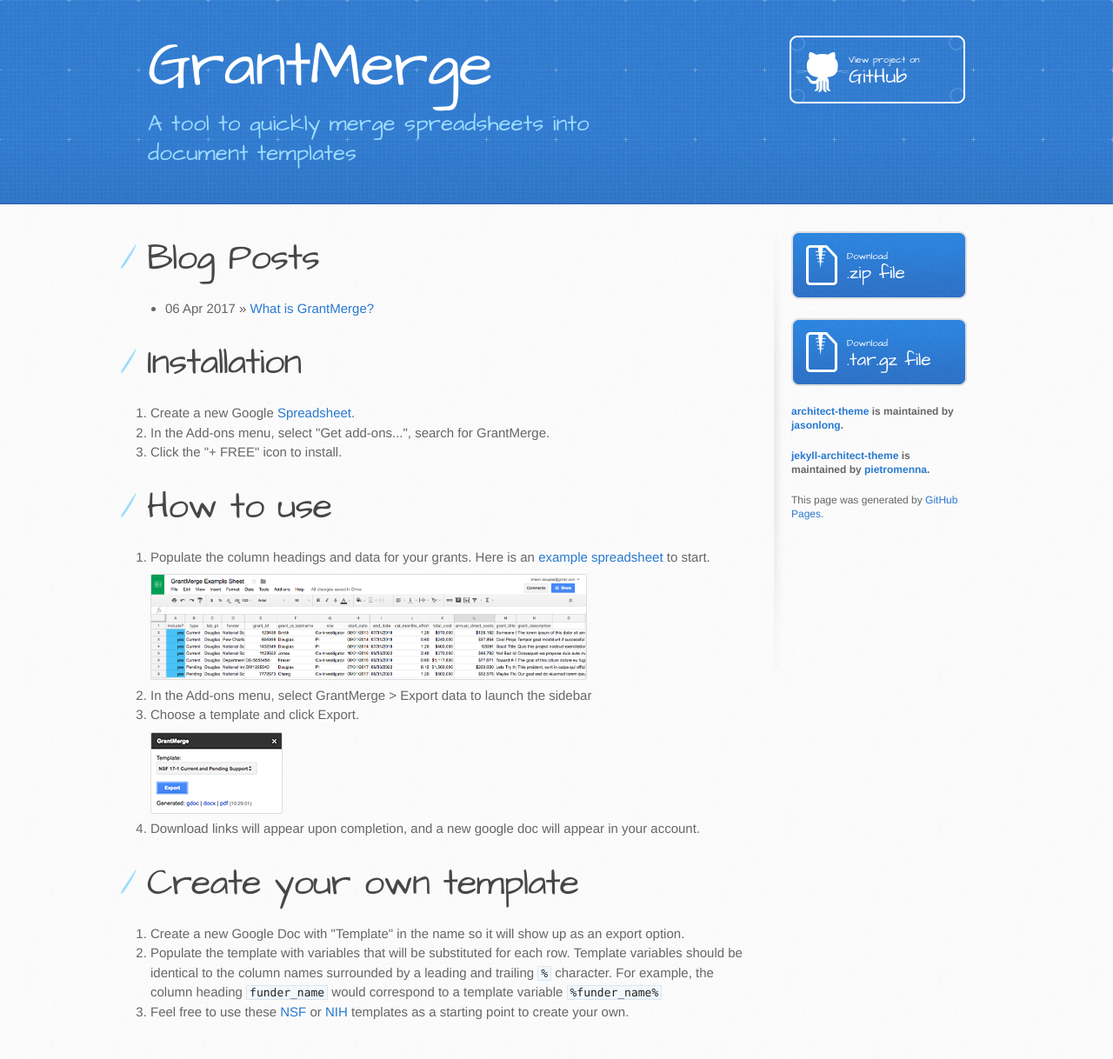
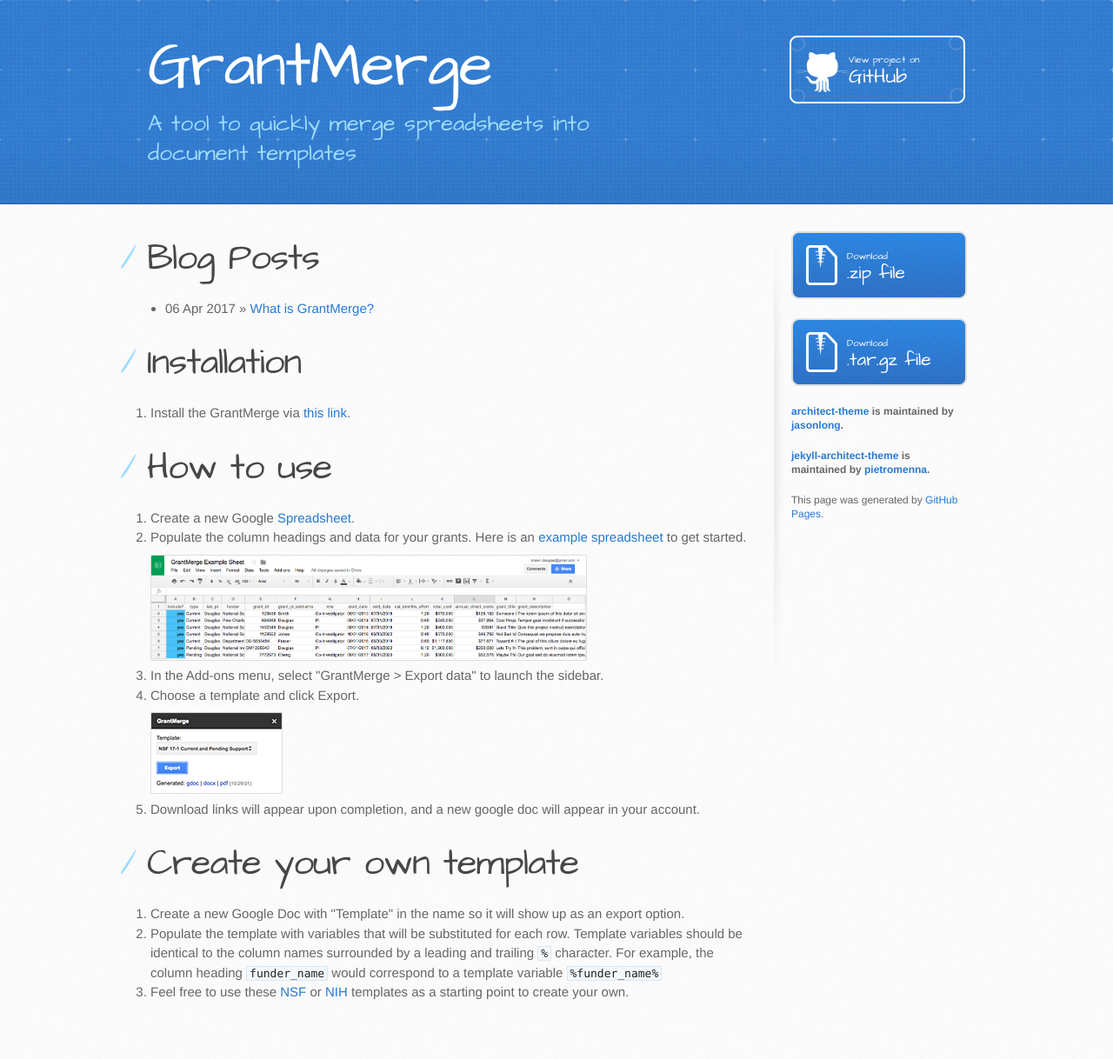
Before and after one commit to douglaslab/grantmerge, a Jekyll site: the page built from docs/index.html, in a window 1280 px wide. Shown: the whole page at 87% size. Built offline with Jekyll 4.4.1, drawn with Linux system fonts in a browser that asks for light colours; after the commit the page ends 1195 px from its top, so only the background shows below that.

Commit message:
add install url

```diff
--- a/docs/index.html
+++ b/docs/index.html
@@ -14,22 +14,20 @@
   <h1 class="page-heading">Installation</h1>
 
   <ol>
-    <li>Create a new Google <a target='_new' href='https://docs.google.com/spreadsheets/u/0/'>Spreadsheet</a>.</li>
-    <li>In the Add-ons menu, select "Get add-ons...", search for GrantMerge.</li>
-    <li>Click the "+ FREE" icon to install.</li>
+    <li>Install the GrantMerge via <a target='_new' href="https://chrome.google.com/webstore/detail/grantmerge/fcgpikfclacdnbkcndfofdbmnkolnoig?utm_source=permalink">this link</a>.
   </ol>
 
   <h1 class="page-heading">How to use</h1>
 
   <ol>
-   <li>Populate the column headings and data for your grants. Here is an <a target="_new" href="https://docs.google.com/spreadsheets/d/1lo7l_PduM2rQZnKY-Ov8byefNmvy4iNIr3cV-AKxcd0/edit?usp=sharing">example spreadsheet</a> to start.
+    <li>Create a new Google <a target='_new' href='https://docs.google.com/spreadsheets/u/0/'>Spreadsheet</a>.</li>
+    <li>Populate the column headings and data for your grants. Here is an <a target="_new" href="https://docs.google.com/spreadsheets/d/1lo7l_PduM2rQZnKY-Ov8byefNmvy4iNIr3cV-AKxcd0/edit?usp=sharing">example spreadsheet</a> to get started.
     <a target='_new' href='https://docs.google.com/spreadsheets/d/1lo7l_PduM2rQZnKY-Ov8byefNmvy4iNIr3cV-AKxcd0/edit?usp=sharing'><img class="thumb" src='./images/populated-sheet.png'></a>
    </li>
-   <li>In the Add-ons menu, select GrantMerge > Export data to launch the sidebar</li>
+   <li>In the Add-ons menu, select "GrantMerge > Export data" to launch the sidebar.</li>
    <li>Choose a template and click Export.<br><img class="thumb" src='./images/export.png'></a></li>
    <li>Download links will appear upon completion, and a new google doc will appear in your account.</li>
   </ol>
-
 
   <h1 class="page-heading">Create your own template</h1>
     <ol>
```
